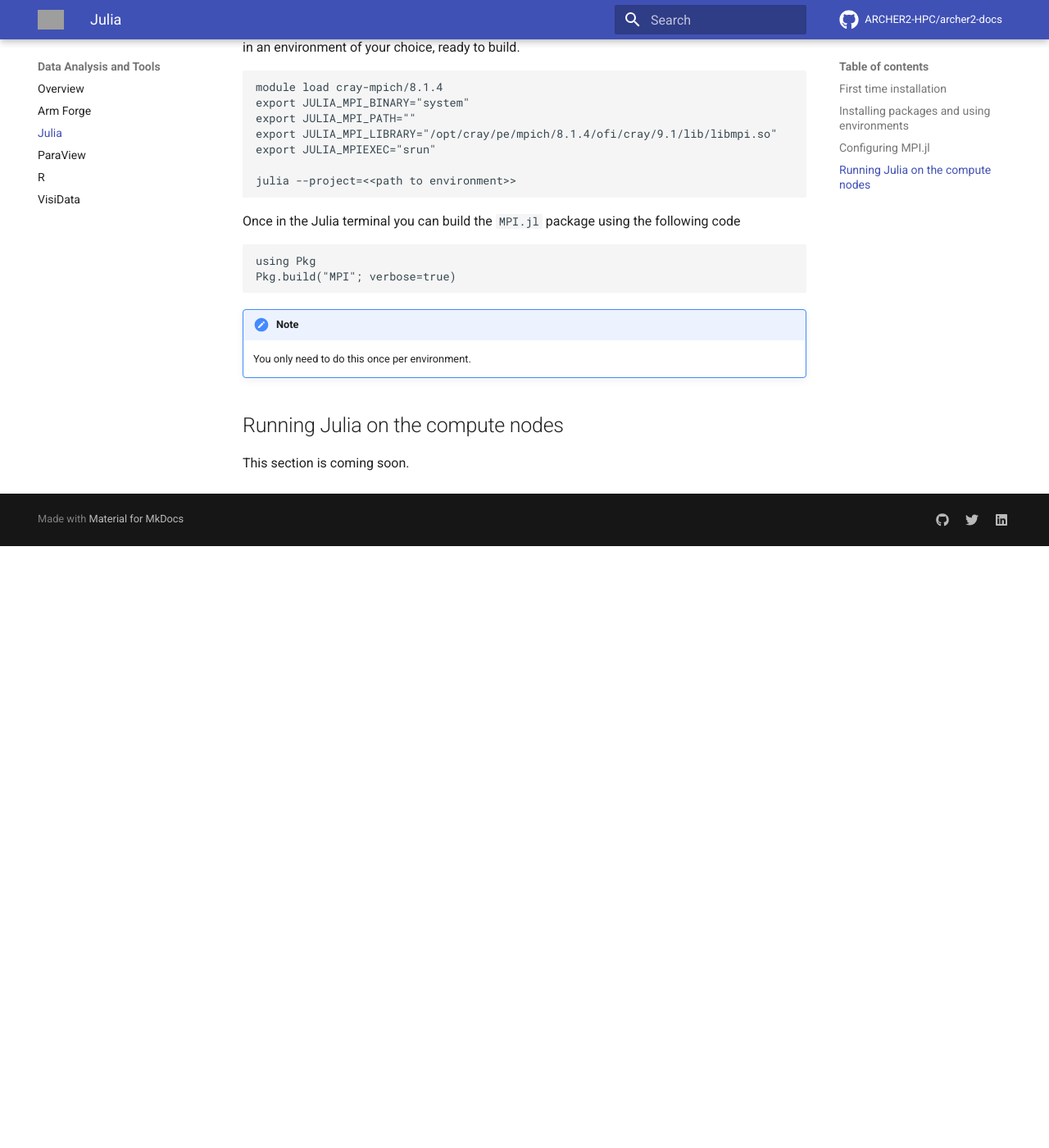
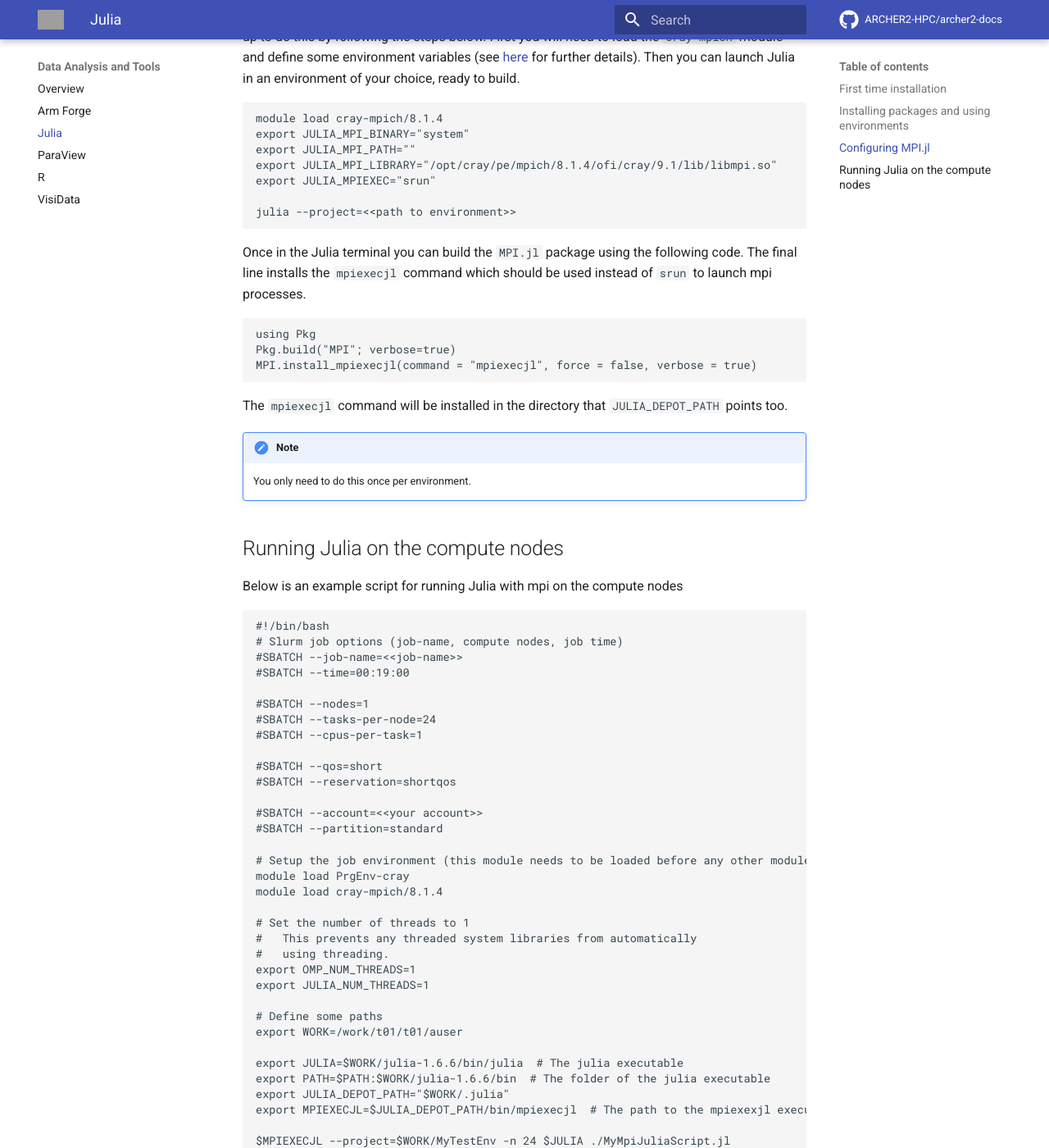
Before and after one commit to ARCHER2-HPC/archer2-docs, an MkDocs documentation site: the page built from docs/data-tools/julia.md, in a window 1280 px wide and 1400 px high, scrolled down 1679 px. Shown: the whole window at 82% size. Built offline with MkDocs 1.6.1 and Material for MkDocs 9.7.7, drawn with Linux system fonts in a browser that asks for light colours; comment, search, counter and statistics services are not loaded; before the commit the page ends 2345 px from its top, so only the background shows below that; some of the changed text lies outside the part shown; grey boxes are pictures that could not be loaded.

Commit message:
Update julia.md
Added an example SLURM submission script

````diff
--- a/docs/data-tools/julia.md
+++ b/docs/data-tools/julia.md
@@ -28,6 +28,7 @@ export PATH="$PATH:$WORK/julia-1.6.6/bin"
 
 mkdir ./.julia
 export JULIA_DEPOT_PATH="$WORK/.julia"
+export PATH="$PATH:$WORK/$JULIA_DEPOT_PATH/bin
 ```
 
 At this point you should have a working installation of Julia! The environment
@@ -37,8 +38,9 @@ you log in by adding the following lines to the end of the file `~/.bashrc`
 
 ```
 export WORK=/work/t01/t01/auser
+export JULIA_DEPOT_PATH="$WORK/.julia"
 export PATH="$PATH:$WORK/julia-1.6.6/bin"
-export JULIA_DEPOT_PATH="$WORK/.julia"
+export PATH="$PATH:$JULIA_DEPOT_PATH/bin
 ```
 
 ## Installing packages and using environments
@@ -77,15 +79,59 @@ export JULIA_MPIEXEC="srun"
 julia --project=<<path to environment>>
 ```
 Once in the Julia terminal you can build the `MPI.jl` package using the
-following code
+following code. The final line installs the `mpiexecjl` command which should
+be used instead of `srun` to launch mpi processes.
 ```
 using Pkg
 Pkg.build("MPI"; verbose=true)
+MPI.install_mpiexecjl(command = "mpiexecjl", force = false, verbose = true)
 ```
+The `mpiexecjl` command will be installed in the directory that `JULIA_DEPOT_PATH`
+points too.
 
 !!! note
     You only need to do this once per environment.
 
 
 ## Running Julia on the compute nodes
-This section is coming soon.
+Below is an example script for running Julia with mpi on the compute nodes
+
+```
+#!/bin/bash
+# Slurm job options (job-name, compute nodes, job time)
+#SBATCH --job-name=<<job-name>>
+#SBATCH --time=00:19:00
+
+#SBATCH --nodes=1
+#SBATCH --tasks-per-node=24
+#SBATCH --cpus-per-task=1
+
+#SBATCH --qos=short
+#SBATCH --reservation=shortqos
+
+#SBATCH --account=<<your account>>
+#SBATCH --partition=standard
+
+# Setup the job environment (this module needs to be loaded before any other modules)
+module load PrgEnv-cray
+module load cray-mpich/8.1.4
+
+# Set the number of threads to 1
+#   This prevents any threaded system libraries from automatically
+#   using threading.
+export OMP_NUM_THREADS=1
+export JULIA_NUM_THREADS=1
+
+# Define some paths
+export WORK=/work/t01/t01/auser
+
+export JULIA=$WORK/julia-1.6.6/bin/julia  # The julia executable
+export PATH=$PATH:$WORK/julia-1.6.6/bin  # The folder of the julia executable
+export JULIA_DEPOT_PATH="$WORK/.julia"
+export MPIEXECJL=$JULIA_DEPOT_PATH/bin/mpiexecjl  # The path to the mpiexexjl executable
+
+$MPIEXECJL --project=$WORK/MyTestEnv -n 24 $JULIA ./MyMpiJuliaScript.jl
+```
+
+The above script uses MPI but you can also use multithreading instead by setitng the `JULIA_NUM_THREADS`
+environment variable.
````
